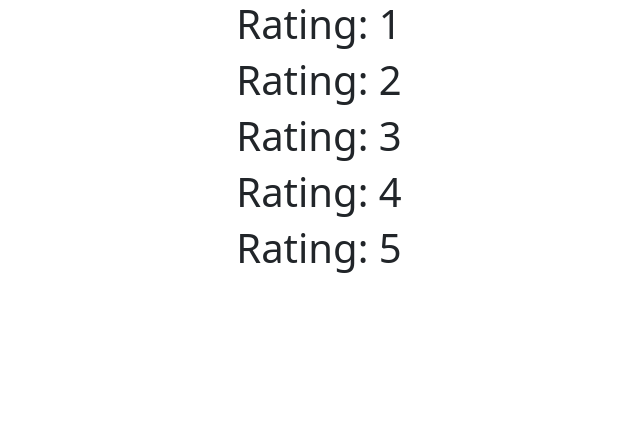
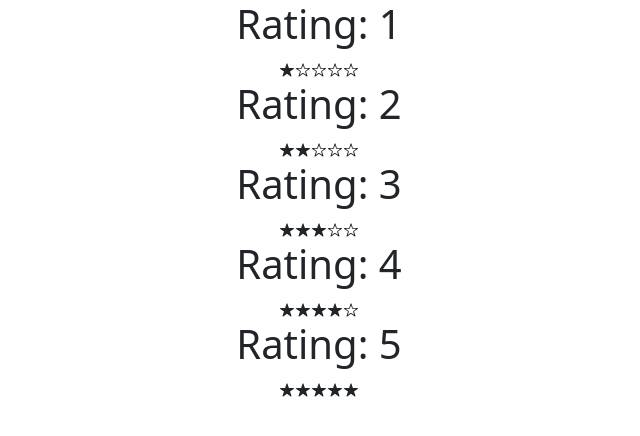
Before and after one commit to Ephantus-Wambui/rating-app, a React (Create React App) app: page / in a window 1280 px wide. Shown: the top 436 px of the page, without its empty margins (321-961 px from the left). Built offline with nearby package versions, Linux system fonts and the light colour scheme.

Commit message:
conditional rendering of stars according to value

```diff
--- a/src/Rating.js
+++ b/src/Rating.js
@@ -1,9 +1,35 @@
 import React from 'react';
+import { IoIosStar, IoIosStarOutline } from 'react-icons/io'
 
 function Rating(props) {
     return (
         <div>
             <h1>Rating: {props.rating}</h1>
+            {props.rating >= 1 ? (
+                <IoIosStar />
+            ) : (
+                <IoIosStarOutline />
+            )}
+            {props.rating >= 2 ? (
+                <IoIosStar />
+            ) : (
+                <IoIosStarOutline />
+            )}
+            {props.rating >= 3 ? (
+                <IoIosStar />
+            ) : (
+                <IoIosStarOutline />
+            )}
+            {props.rating >= 4 ? (
+                <IoIosStar />
+            ) : (
+                <IoIosStarOutline />
+            )}
+            {props.rating >= 5 ? (
+                <IoIosStar />
+            ) : (
+                <IoIosStarOutline/>
+            )}
         </div>
     )
 }
```
